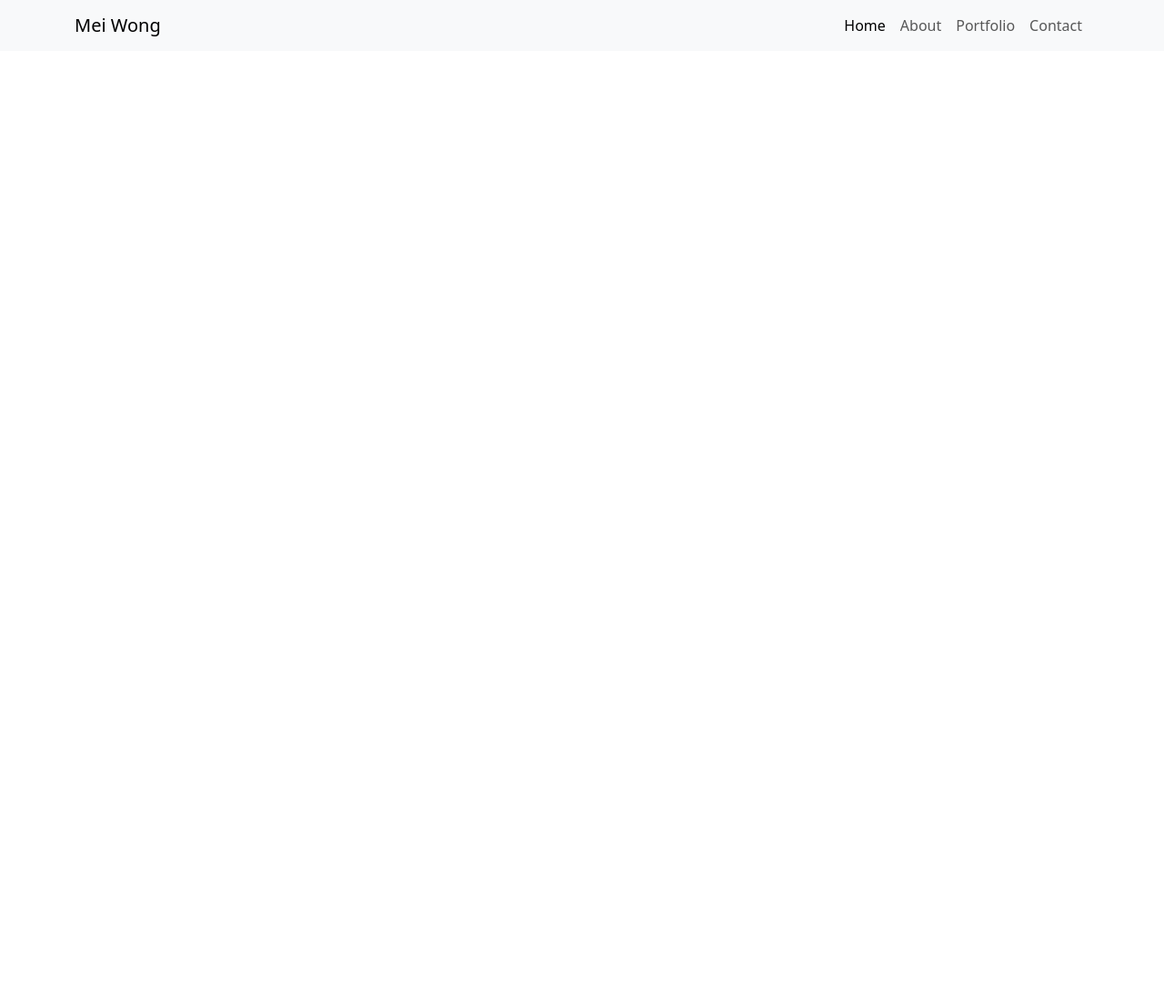
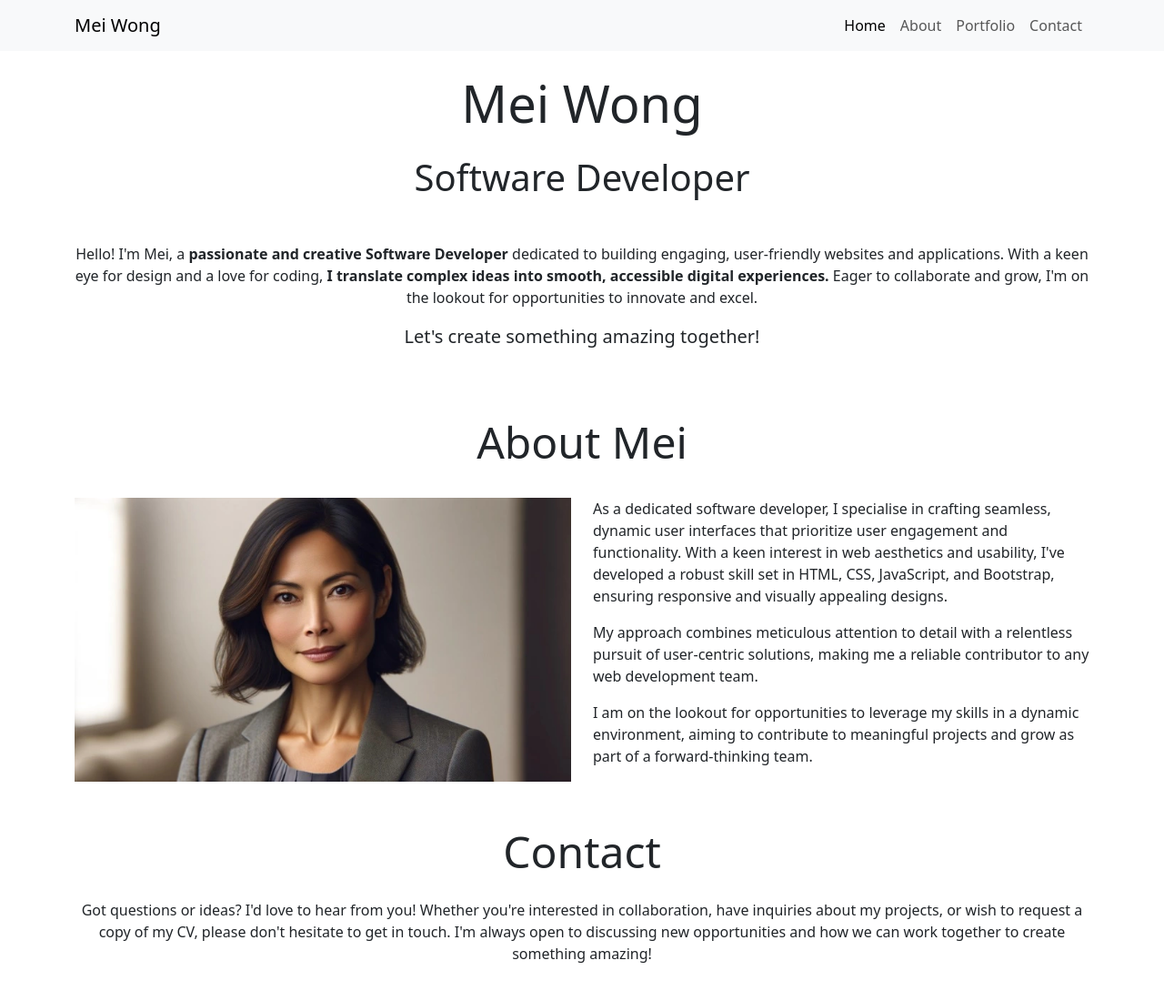
Before and after one commit to fouziaa62/portfolio, a plain HTML site: page index.html in a window 1280 px wide. Shown: the whole page at 91% size. Before the commit the page ends 800 px from the top, so only its background shows below. Drawn offline with nearby package versions, Linux system fonts and the light colour scheme.

Commit message:
added footer

```diff
--- a/index.html
+++ b/index.html
@@ -34,7 +34,80 @@
           </div>
         </div>
       </nav>
+      <header id="hero" class="container">
+        <!-- section with hero image -->
+        <section class="row">
+            <!-- text-center class used to centre all text inside column -->
+            <div class="col-12 text-center">
+                <h1 class="display-4 my-4">Mei Wong</h1>
+                <!-- mb-5 gives extra margin spacing under subheading -->
+                <h2 class="display-6 mb-5">Software Developer</h2>
+                <p>
+                    Hello! I'm Mei, a
+                    <strong>passionate and creative Software Developer</strong>
+                    dedicated to building engaging, user-friendly websites and
+                    applications. With a keen eye for design and a love for coding,
+                    <strong>I translate complex ideas into smooth, accessible digital
+                        experiences.</strong>
+                    Eager to collaborate and grow, I'm on the lookout for opportunities
+                    to innovate and excel.
+                </p>
+                <!-- mb-5 gives extra margin spacing under lead text -->
+                <p class="lead mb-5">Let's create something amazing together!</p>
+            </div>
+        </section>
+    </header>
 
+    <!-- main content -->
+    <main>
+        <!-- About section links to #about href in navbar -->
+        <section id="about" class="container">
+            <div class="row">
+                <!-- my-4 used to add top and bottom margin to heading -->
+                <div class="col-12 text-center my-4">
+                    <h2 class="display-5">About Mei</h2>
+                </div>
+                <!-- mb-4 used to add margin under image -->
+                <div class="col-12 col-md-6 mb-4">
+                    <!-- img-fluid class makes the image responsive to its container -->
+                    <img src="assets/images/mei-wong.webp" class="img-fluid" alt="Mei Wong">
+                </div>
+                <!-- mb-4 used to add margin under text -->
+                <div class="col-12 col-md-6 mb-4">
+                    <p>
+                        As a dedicated software developer, I specialise in crafting
+                        seamless, dynamic user interfaces that prioritize user engagement
+                        and functionality. With a keen interest in web aesthetics and
+                        usability, I've developed a robust skill set in HTML, CSS,
+                        JavaScript, and Bootstrap, ensuring responsive and visually
+                        appealing designs.
+                    </p>
+                    <p>
+                        My approach combines meticulous attention to detail with a
+                        relentless pursuit of user-centric solutions, making me a reliable
+                        contributor to any web development team.
+                    </p>
+                    <p>
+                        I am on the lookout for opportunities to leverage my skills in a
+                        dynamic environment, aiming to contribute to meaningful projects
+                        and grow as part of a forward-thinking team.
+                    </p>
+                </div>
+            </div>
+        </section>
+        <!-- portfolio section starts here -->
+
+    </main>
+    <footer id="contact" class="container">
+        <div class="row">
+            <div class="col-12 text-center my-4">
+                <h2 class="display-5">Contact</h2>
+                <p class="mt-4">Got questions or ideas? I'd love to hear from you! Whether you're interested in collaboration, have inquiries about my projects, or wish to request a copy of my CV, please don't hesitate to get in touch. I'm always open to discussing new opportunities and how we can work together to create something amazing!</p>
+            </div>
+
+
+        </div>
+    </footer>
     <script src="https://cdn.jsdelivr.net/npm/bootstrap@5.3.3/dist/js/bootstrap.bundle.min.js" integrity="sha384-YvpcrYf0tY3lHB60NNkmXc5s9fDVZLESaAA55NDzOxhy9GkcIdslK1eN7N6jIeHz" crossorigin="anonymous"></script>
   </body>
 </html>
```
Also changed, not shown: assets/images/bmi-calculator.webp (added), assets/images/math-wiz.webp (added), assets/images/mei-wong.webp (added), assets/images/wags-and-walks.webp (added), assets/images/we-wellness.webp (added).
